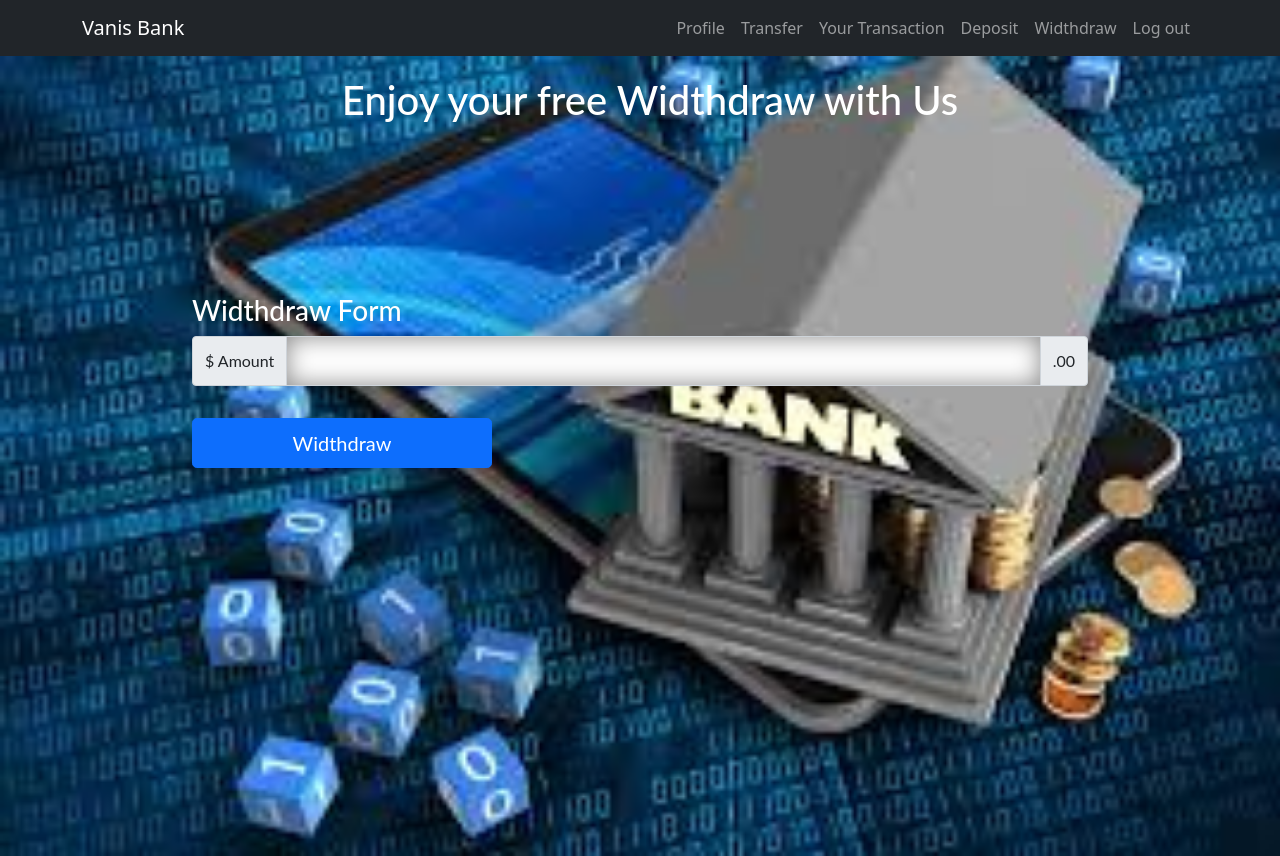
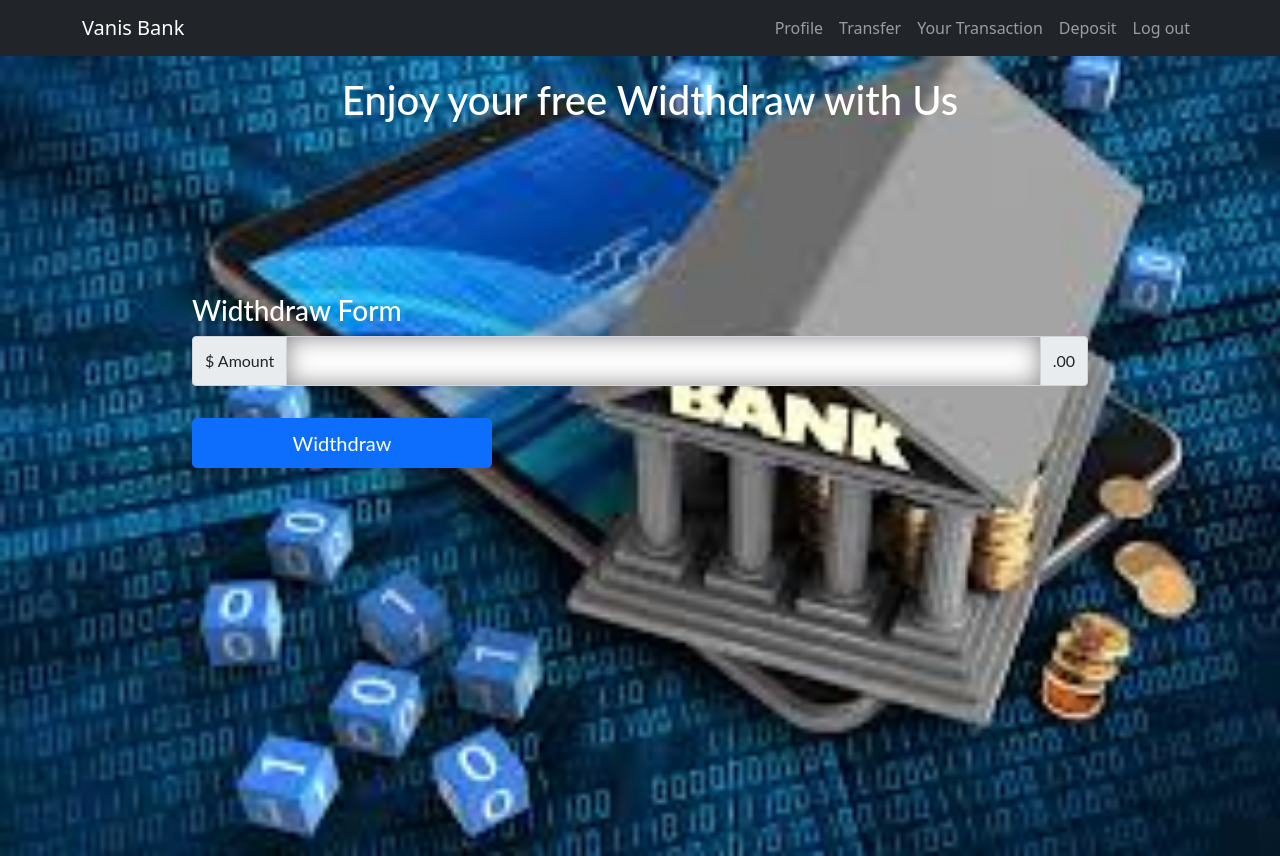
Before and after one commit to Vanisco-T/bank-frontend, a React (Create React App) app: page /widthdraw in a window 1280 px wide. Built offline with nearby package versions, Linux system fonts and the light colour scheme.

Commit message:
Withdrawal implemnetation

```diff
--- a/src/component/NavbarLog.js
+++ b/src/component/NavbarLog.js
@@ -19,7 +19,6 @@ function NavbarLog() {
             <Nav.Link eventKey={2} href="/transfer">Transfer</Nav.Link>
             <Nav.Link eventKey={3} href="/transaction">Your Transaction</Nav.Link>
             <Nav.Link eventKey={2} href="/deposit">Deposit</Nav.Link>
-            <Nav.Link eventKey={2} href="/widthdraw">Widthdraw</Nav.Link>
             <Nav.Link eventKey={2} href="/">Log out</Nav.Link>
           </Nav>
         </Navbar.Collapse>
```
